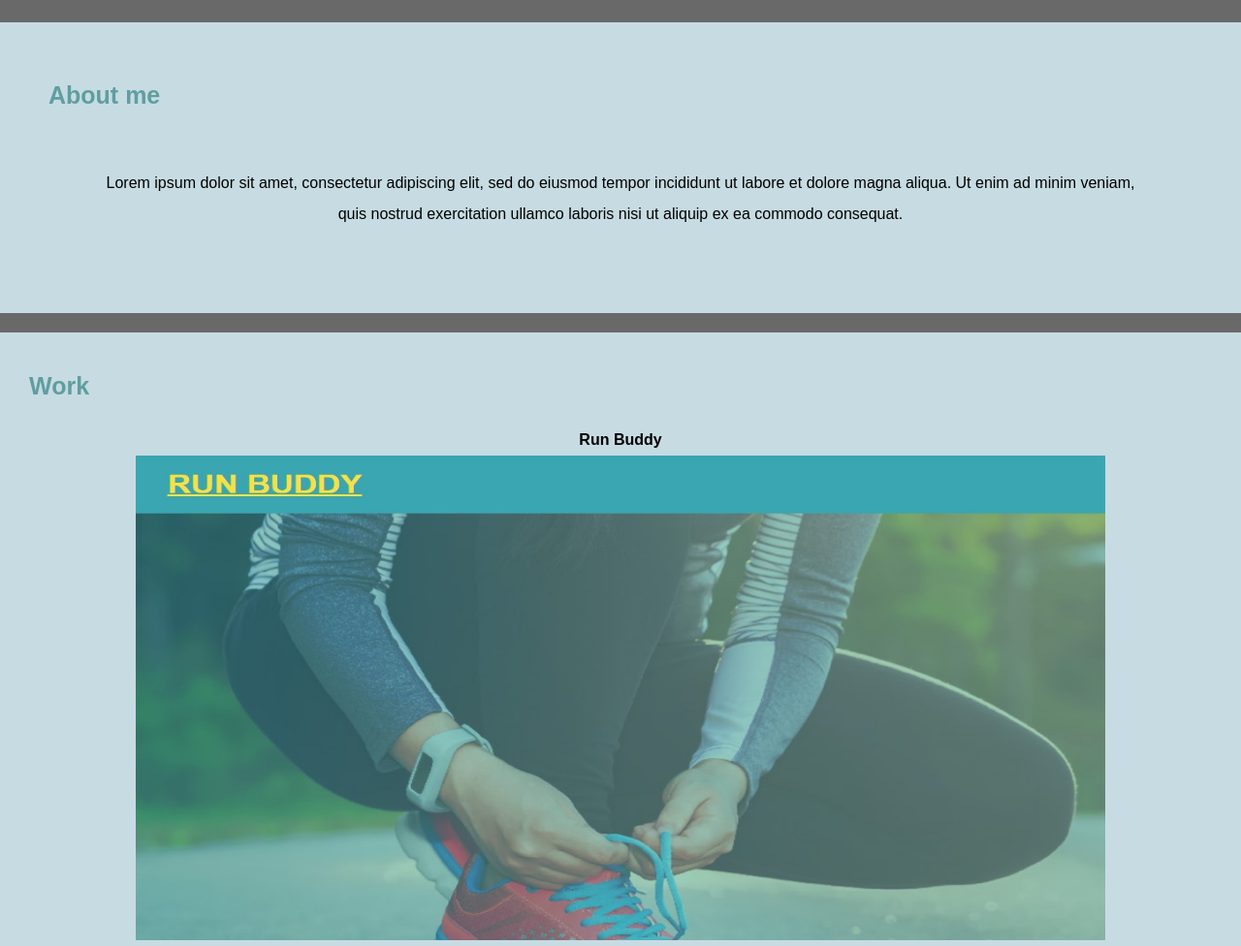
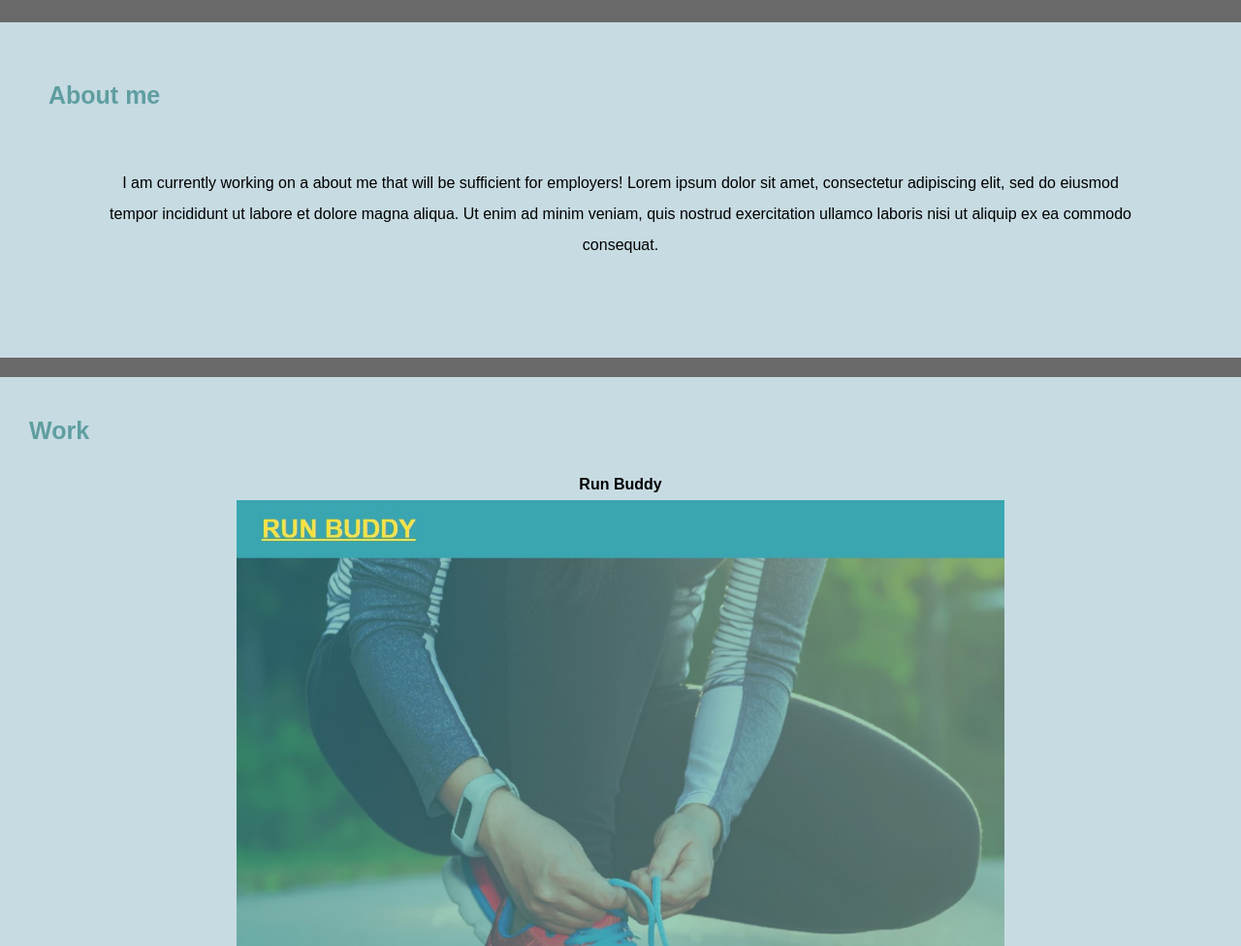
Before and after one commit to JTAL3/Wk2-professional-portfolio, a plain HTML site: page index.html in a window 1280 px wide. Shown: the part 602-1578 px from the top of the page at 97% size. Drawn offline with Linux system fonts and the light colour scheme.

Commit message:
aesthetic touch ups

```diff
--- a/index.html
+++ b/index.html
@@ -33,10 +33,9 @@
     <!-- content section -->
     <main class="content">
         <section id="about-me" class="content-attributes">
-           <!-- <img src="" class="float-left" alt=""> -->
            <h2>About me</h2>
            <p>
-            Lorem ipsum dolor sit amet, consectetur adipiscing elit, sed do eiusmod tempor incididunt ut labore et dolore magna aliqua.
+            I am currently working on a about me that will be sufficient for employers! Lorem ipsum dolor sit amet, consectetur adipiscing elit, sed do eiusmod tempor incididunt ut labore et dolore magna aliqua.
             Ut enim ad minim veniam, quis nostrud exercitation ullamco laboris nisi ut aliquip ex ea commodo consequat.
            </p>
         </section>
@@ -69,9 +68,9 @@
             <h2>Contact</h2>
             <table class="table">
                 <tr>
-                    <th><b>Email:</b> <a href="mailto:jason.talbert.jt@gmail.com" /> jason.talbert.jt@gmail.com </th>
+                    <th><b>Email:</b> <a href="mailto:jason.talbert.jt@gmail.com"> jason.talbert.jt@gmail.com</a> </th>
                     <th><b>Github:</b><a href="https://github.com/JTAL3"> JTAL3</a></th>
-                    <th><b>LinkedIn:</b> <a href="https://www.linkedin.com/in/jasontalbert" />Jason Talbert</th>
+                    <th><b>LinkedIn:</b> <a href="https://www.linkedin.com/in/jasontalbert">Jason Talbert</a></th>
                 </tr>
             </table>
         </section>
--- a/style.css
+++ b/style.css
@@ -65,20 +65,16 @@ p {
 /* start hero */
 .hero {
     display: flex;
-    height: 500px;
+    min-height: 500px;
     width: 100%;
     margin-bottom: 25px;
     background-image: url("./images/heroimage-avatar.jpg");
-    background-size: cover;
-    background-position: center;
+    background-size:cover;
 }
 /* end hero */
 
 /* content section */
-.content {
-    display:flexbox;
-    flex-wrap: wrap;
-}
+
 
 .content h2 {
     text-align: left;
@@ -89,7 +85,7 @@ p {
 .content-attributes {
     margin-bottom: 20px;
     padding: 50px;
-    height: 300px;
+    min-height: 300px;
     font-family:Arial, Helvetica, sans-serif;
     background-color:rgb(199, 219, 226);
     color:black;
@@ -103,7 +99,7 @@ p {
 .work-attributes {
     margin-bottom: 20px;
     padding: 30px;
-    height: 1000px;
+    min-height: 1000px;
     font-family:Arial, Helvetica, sans-serif;
     background-color:rgb(199, 219, 226);
     color:black;
@@ -112,14 +108,15 @@ p {
 
 .card1 {
     padding: 5px;
-    flex: 0 0 300px;
     margin: 10px;
     text-align: center;
   }
 
 .card1 img {
-      width: 1000px;
-      height: 500px;
+    width: auto;
+    height: auto;
+    max-width: 1000px;
+    max-height: 500px;
   }
 
 .card1 a:hover {
@@ -134,7 +131,6 @@ p {
     display:inline-block;
     text-align: center;
     padding: 5px;
-    flex: 0 0 300px;
     margin: 10px;
   }
 
@@ -162,6 +158,7 @@ p {
 }
 
 .table {
+    justify-content: center;
     border-collapse: separate;
     border-spacing: 0 15px;
     align-content: center;
@@ -186,7 +183,7 @@ th {
     color:#ffffff
 }
 
-
+/* media query */
 @media screen and (max-width: 800px) {
     body {
         align-content: center;
```
